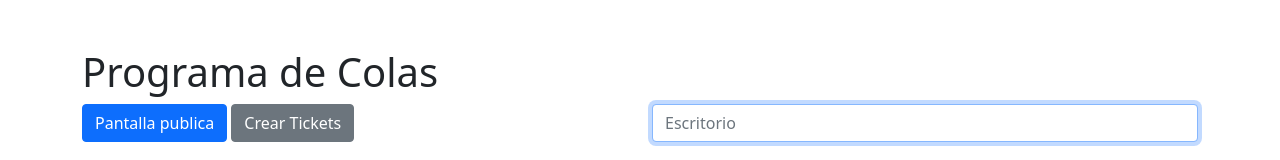
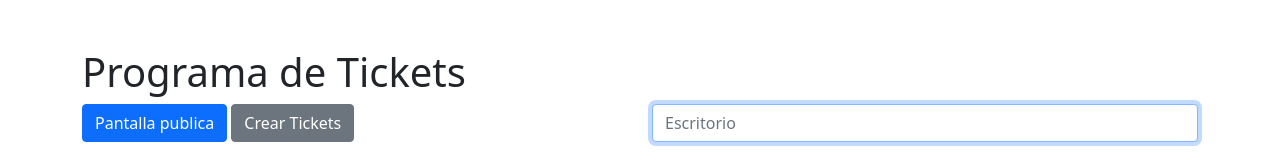
Before and after one commit to RicardoAltamiranoSanchez/Sistema_Tickets, a website: page public/index.html in a window 1280 px wide. Shown: the top 160 px of the page. Drawn offline with nearby package versions, Linux system fonts and the light colour scheme.

Commit message:
Cambiando varible para imprementar en heroku

```diff
--- a/public/index.html
+++ b/public/index.html
@@ -5,13 +5,13 @@
     <meta charset="UTF-8">
     <meta name="viewport" content="width=device-width, initial-scale=1.0">
     <meta http-equiv="X-UA-Compatible" content="ie=edge">
-    <title>Programa de Colas</title>
+    <title>Serviodor Sockets</title>
 
     <link href="https://cdn.jsdelivr.net/npm/bootstrap@5.0.0-beta2/dist/css/bootstrap.min.css" rel="stylesheet" integrity="sha384-BmbxuPwQa2lc/FVzBcNJ7UAyJxM6wuqIj61tLrc4wSX0szH/Ev+nYRRuWlolflfl" crossorigin="anonymous">
 </head>
 
 <body class="container">
-    <h1 class="mt-5">Programa de Colas</h1>
+    <h1 class="mt-5">Programa de Tickets</h1>
 
     <div class="row">
         <div class="col-6">
```
